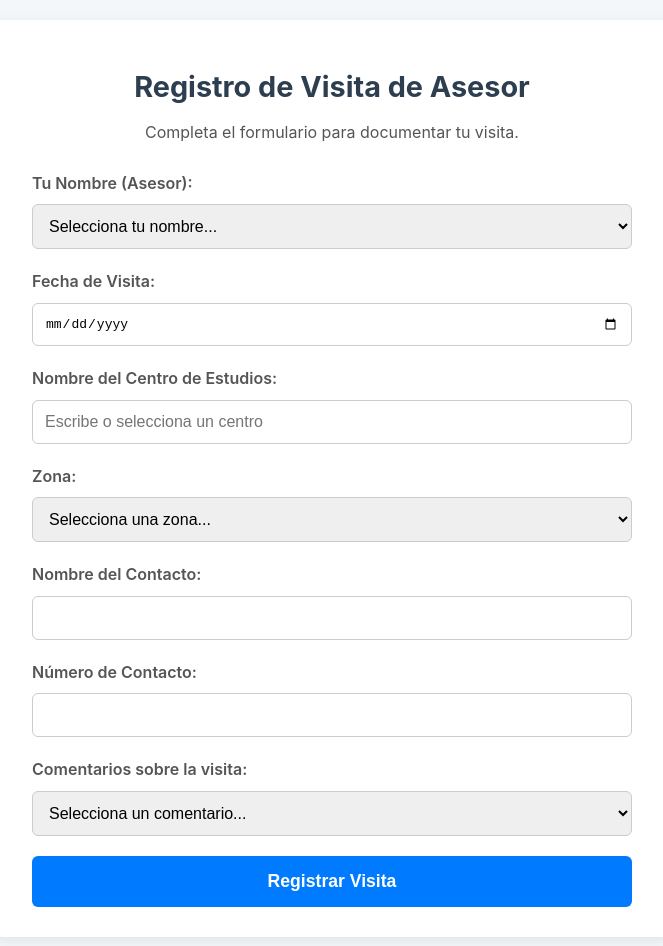
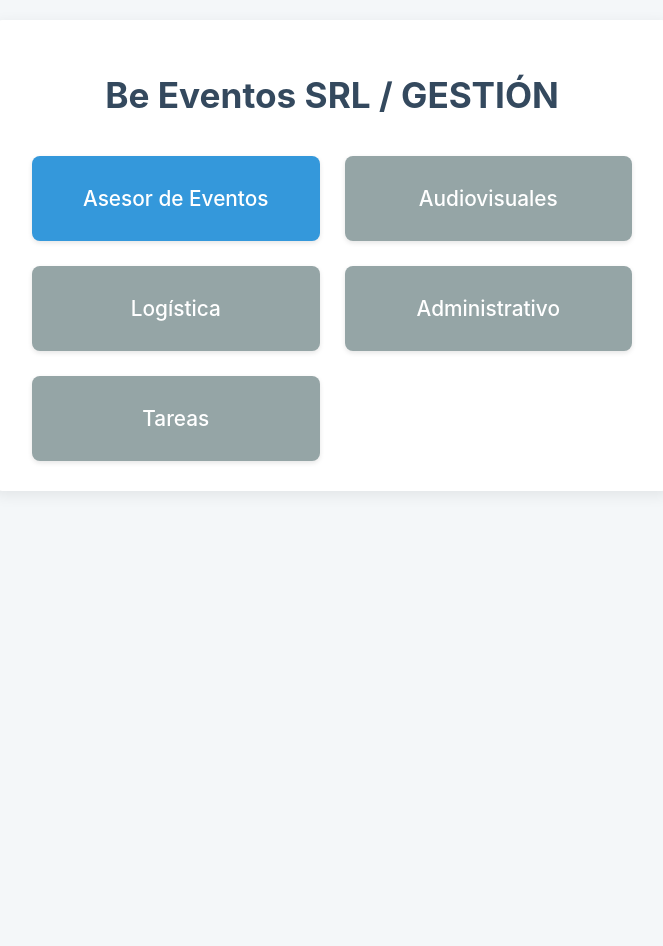
Before and after one commit to moisesgross37/Be-Gestion, a website: page index.html in a window 1280 px wide. Shown: the whole page, without its empty margins (308-971 px from the left). After the commit the page ends 840 px from the top, so only its background shows below. Drawn offline with Linux system fonts and the light colour scheme; no server answers.

Commit message:
feat: Create main menu homepage

```diff
--- a/estilos.css
+++ b/estilos.css
@@ -147,3 +147,48 @@ tr:nth-child(even) {
 tr:hover {
     background-color: #f1f1f1;
 }
+
+/* --- Estilos para la Página de Inicio (Menú) --- */
+
+.main-title {
+    font-size: 2.2em;
+    color: #34495e;
+    margin-bottom: 40px;
+    text-align: center;
+}
+
+.nav-grid {
+    display: grid;
+    grid-template-columns: repeat(auto-fit, minmax(220px, 1fr));
+    gap: 25px;
+    width: 100%;
+    max-width: 900px;
+    margin: 0 auto;
+}
+
+.nav-button {
+    background-color: #3498db;
+    color: white !important; /* Forzar color de texto */
+    padding: 30px;
+    text-decoration: none;
+    border-radius: 8px;
+    font-size: 1.3em;
+    font-weight: 500;
+    text-align: center;
+    transition: transform 0.2s, box-shadow 0.2s, background-color 0.2s;
+    box-shadow: 0 2px 5px rgba(0,0,0,0.1);
+}
+
+.nav-button:hover {
+    background-color: #2980b9;
+    transform: translateY(-5px);
+    box-shadow: 0 8px 15px rgba(0,0,0,0.15);
+    text-decoration: none;
+}
+
+.nav-button.disabled {
+    background-color: #95a5a6;
+    cursor: not-allowed;
+    transform: none;
+    box-shadow: 0 2px 5px rgba(0,0,0,0.1);
+}
--- a/index.html
+++ b/index.html
@@ -3,73 +3,19 @@
 <head>
     <meta charset="UTF-8">
     <meta name="viewport" content="width=device-width, initial-scale=1.0">
-    <title>Registro de Visita</title>
+    <title>Be Eventos / Gestion</title>
     <link rel="stylesheet" href="estilos.css">
 </head>
 <body>
-
     <div class="container">
-        <header>
-            <h1>Registro de Visita de Asesor</h1>
-            <p>Completa el formulario para documentar tu visita.</p>
-        </header>
-
-        <form id="visit-form">
-            <div class="form-group">
-                <label for="advisor-name">Tu Nombre (Asesor):</label>
-                <select id="advisor-name" name="advisorName" required>
-                    <option value="">Selecciona tu nombre...</option>
-                    <!-- Nombres se cargarán desde JS -->
-                </select>
-            </div>
-
-            <div class="form-group">
-                <label for="visit-date">Fecha de Visita:</label>
-                <input type="date" id="visit-date" name="visitDate" required>
-            </div>
-
-            <div class="form-group">
-                <label for="center-name">Nombre del Centro de Estudios:</label>
-                <input type="text" id="center-name" name="centerName" list="centers-datalist" required placeholder="Escribe o selecciona un centro">
-                <datalist id="centers-datalist">
-                    <!-- Centros se cargarán desde JS -->
-                </datalist>
-            </div>
-
-            <div class="form-group">
-                <label for="zone-name">Zona:</label>
-                <select id="zone-name" name="zoneName" required>
-                    <option value="">Selecciona una zona...</option>
-                    <!-- Zonas se cargarán desde JS -->
-                </select>
-            </div>
-
-            <div class="form-group">
-                <label for="contact-name">Nombre del Contacto:</label>
-                <input type="text" id="contact-name" name="contactName" required>
-            </div>
-
-            <div class="form-group">
-                <label for="contact-number">Número de Contacto:</label>
-                <input type="tel" id="contact-number" name="contactNumber">
-            </div>
-
-            <div class="form-group">
-                <label for="comments">Comentarios sobre la visita:</label>
-                <select id="comments" name="comments" required>
-                    <option value="">Selecciona un comentario...</option>
-                    <!-- Comentarios se cargarán desde JS -->
-                </select>
-            </div>
-
-            <button type="submit" class="btn">Registrar Visita</button>
-        </form>
-
-        <p id="success-message" class="hidden">¡Visita registrada con éxito!</p>
-
-
+        <h1 class="main-title">Be Eventos SRL / GESTIÓN</h1>
+        <nav class="nav-grid">
+            <a href="/asesor" class="nav-button">Asesor de Eventos</a>
+            <a href="#" class="nav-button disabled">Audiovisuales</a>
+            <a href="#" class="nav-button disabled">Logística</a>
+            <a href="#" class="nav-button disabled">Administrativo</a>
+            <a href="#" class="nav-button disabled">Tareas</a>
+        </nav>
     </div>
-
-    <script src="app.js"></script>
 </body>
 </html>
--- a/server.js
+++ b/server.js
@@ -9,6 +9,11 @@ const DB_PATH = path.join(__dirname, 'db.json');
 // Middleware
 app.use(express.json());
 app.use(express.static(__dirname)); // Servir archivos estáticos desde el directorio raíz
+
+// Ruta para la página del asesor
+app.get('/asesor', (req, res) => {
+    res.sendFile(path.join(__dirname, 'asesor.html'));
+});
 
 // --- Funciones de Ayuda para la Base de Datos ---
 const readDB = () => {
```
Also changed, not shown: asesor.html (added, +75 -0 lines).
